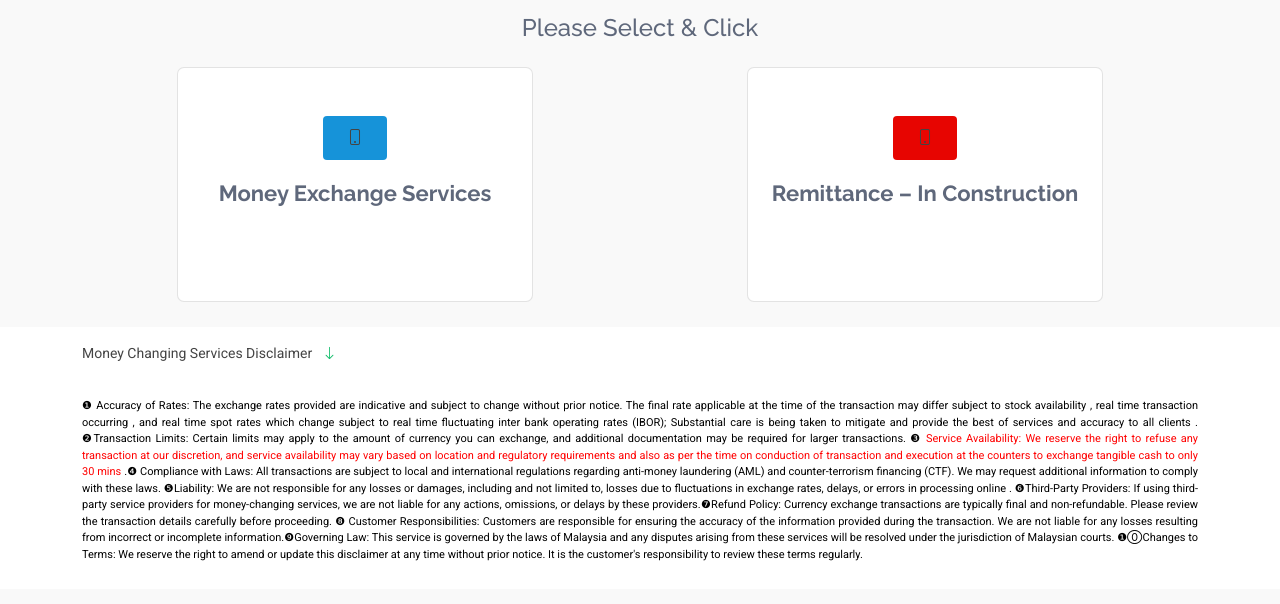
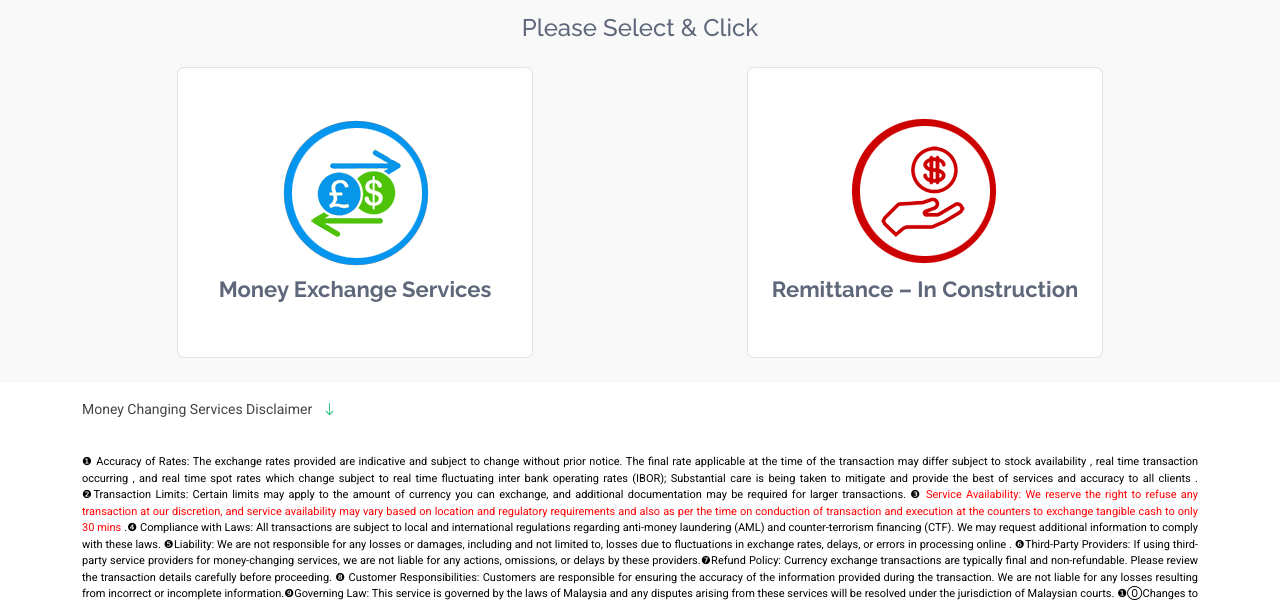
Before and after one commit to Paviyarasanmani/SMZ-MONEYEXCHANGE-HTML, a plain HTML site: page home.html in a window 1280 px wide. Shown: the part 71-675 px from the top of the page. Drawn offline with Linux system fonts and the light colour scheme.

Commit message:
home page changes

```diff
--- a/assets/css/custom.css
+++ b/assets/css/custom.css
@@ -293,7 +293,7 @@ section, .section {
     background-color: var(--surface-color);
     text-align: center;
     border: 1px solid color-mix(in srgb, var(--default-color), transparent 85%);
-    padding: 80px 20px;
+    padding: 80px 20px 40px;
     transition: border ease-in-out 0.3s;
     height: 100%;
     border-radius: 7px;
@@ -327,7 +327,7 @@ section, .section {
     background-color: var(--surface-color);
     text-align: center;
     border: 1px solid color-mix(in srgb, var(--default-color), transparent 85%);
-    padding: 80px 20px;
+    padding: 80px 20px 40px;
     transition: border ease-in-out 0.3s;
     height: 100%;
     border-radius: 7px;
--- a/home.html
+++ b/home.html
@@ -46,6 +46,8 @@
         <i class="mobile-nav-toggle d-xl-none bi bi-list"></i>
       </nav>
 
+      <a href="index.html"> <img src="assets/images/home.png" alt=""> </a>
+
       <a class="btn-getstarted" href="index.html">Logout</a>
 
 
@@ -93,9 +95,10 @@
             <div class="col-lg-4">
                 <div class="servicesbc pt-3">
                   <div class="loginpage service-itembc position-relative pt-5">
-                  <div class="icon">
+                  <!-- <div class="icon">
                     <i class="bi bi-phone"></i>
-                  </div>
+                  </div> -->
+                  <img src="assets/images/moenyex.png">
                   <a href="#" class="stretched-link">
                     <h3><center> Money Exchange Services  </center> </h3>
 
@@ -110,9 +113,10 @@
              <div class="col-lg-4">
                   <div class="servicesrc pt-3">
                   <div class="loginpage service-itemrc position-relative pt-5">
-                  <div class="icon">
+                  <!-- <div class="icon">
                     <i class="bi bi-phone"></i>
-                  </div>
+                  </div> -->
+                  <img src="assets/images/remit.png">
                   <a href="#" class="stretched-link">
                     <h3><center> Remittance – In Construction   </center> </h3>
 
@@ -160,55 +164,7 @@
       </div>
     </div>
 
-   <!--  <div class="container footer-top" style="background-color: #f9f9f9;">
-      <div class="row gy-4">
-        <div class="col-lg-4 col-md-6 footer-about">
-          <a href="index.html" class="d-flex align-items-center">
-            <span class="sitename">SMZ</span>
-          </a>
-          <div class="footer-contact pt-3">
-            <p>A108 Adam Street</p>
-            <p>New York, NY 535022</p>
-            <p class="mt-3"><strong>Phone:</strong> <span>+1 5589 55488 55</span></p>
-            <p><strong>Email:</strong> <span>info@example.com</span></p>
-          </div>
-        </div>
-
-        <div class="col-lg-2 col-md-3 footer-links">
-          <h4>Useful Links</h4>
-          <ul>
-            <li><i class="bi bi-chevron-right"></i> <a href="#">Home</a></li>
-            <li><i class="bi bi-chevron-right"></i> <a href="#">About us</a></li>
-            <li><i class="bi bi-chevron-right"></i> <a href="#">Services</a></li>
-            <li><i class="bi bi-chevron-right"></i> <a href="#">Terms of service</a></li>
-          </ul>
-        </div>
-
-        <div class="col-lg-2 col-md-3 footer-links">
-          <h4>Our Services</h4>
-          <ul>
-            <li><i class="bi bi-chevron-right"></i> <a href="#">Web Design</a></li>
-            <li><i class="bi bi-chevron-right"></i> <a href="#">Web Development</a></li>
-            <li><i class="bi bi-chevron-right"></i> <a href="#">Product Management</a></li>
-            <li><i class="bi bi-chevron-right"></i> <a href="#">Marketing</a></li>
-          </ul>
-        </div>
-
-        <div class="col-lg-4 col-md-12">
-          <h4>Follow Us</h4>
-          <p>Cras fermentum odio eu feugiat lide par naso tierra videa magna derita valies</p>
-          <div class="social-links d-flex">
-            <a href=""><i class="bi bi-twitter-x"></i></a>
-            <a href=""><i class="bi bi-facebook"></i></a>
-            <a href=""><i class="bi bi-instagram"></i></a>
-            <a href=""><i class="bi bi-linkedin"></i></a>
-          </div>
-        </div>
-
-      </div>
-    </div> -->
-
-    <div class="container copyright text-center mt-4">
+  <div class="container copyright text-center mt-1">
       <p>© <span>Copyright</span> <strong class="px-1 sitename">SMZ</strong> <span>All Rights Reserved</span></p>
       <div class="credits">
 
```
Also changed, not shown: assets/images/home.png (added), assets/images/home1.png (added), assets/images/moenyex.png (added), assets/images/remit.png (added).
